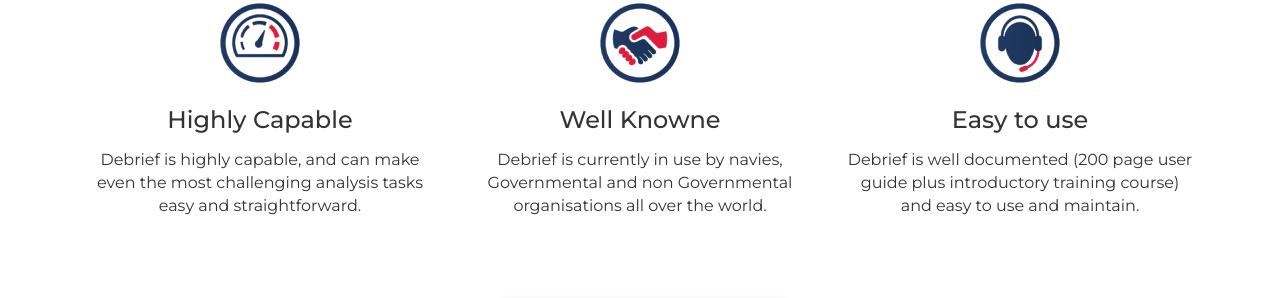
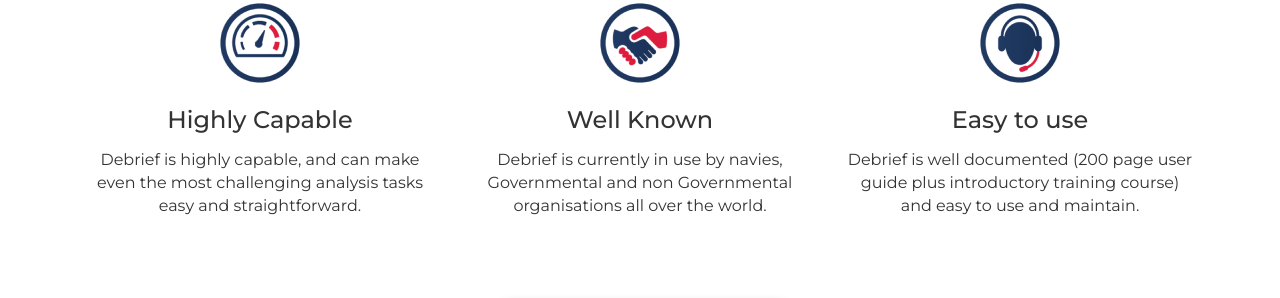
Before and after one commit to DeepBlueCLtd/DeepBlueCLtd.github.io, a Jekyll site: the page built from debrief-support.html, in a window 1280 px wide and 900 px high, scrolled down 1946 px. Shown: the part 155-453 px from the top of the window. Built offline with Jekyll 4.4.1, drawn with Linux system fonts in a browser that asks for light colours; nearby versions of some CDN libraries.

Commit message:
Correct knowne to known

```diff
--- a/debrief-support.html
+++ b/debrief-support.html
@@ -183,7 +183,7 @@
             </div>
             <div class="col-12 col-md-6 col-lg-4 text-center mt-4">
                 <img src="../assets/images/well-known-icon.png" srcset="../assets/images/well-known-icon@2x.png 2x" alt="Well Known" class="img-fluid about-debrief__icon">
-                <h4 class="mt-4 mb-3">Well Knowne</h4>
+                <h4 class="mt-4 mb-3">Well Known</h4>
                 <p>Debrief is currently in use by navies, Governmental and non Governmental organisations all over the world.</p>
             </div>
             <div class="col-12 col-md-6 col-lg-4 text-center mt-4">
```
